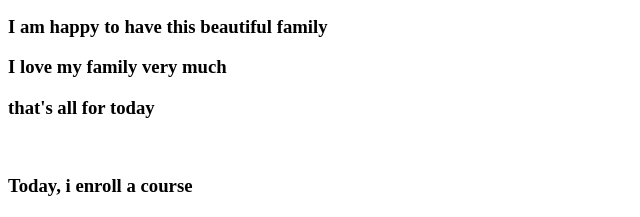
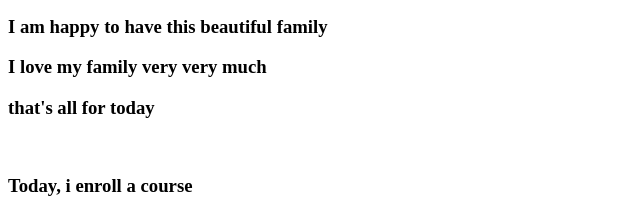
Before and after one commit to Ashraful-Islam-Akash3737/practice, a plain HTML site: page index.html in a window 1280 px wide. Shown: the part 274-491 px from the top of the page, 0-640 px from the left. Drawn offline with Linux system fonts and the light colour scheme.

Commit message:
create a commit

```diff
--- a/index.html
+++ b/index.html
@@ -14,7 +14,7 @@
     <h3>I have a little family</h3>
     <h3>We are a very happy family</h3>
     <h3>I am happy to have this beautiful family</h3>
-    <h3>I love my family very much</h3>
+    <h3>I love my family very very much</h3>
     <h3>that's all for today</h3>
     <br>
     <h3>Today, i enroll a course</h3>
```
